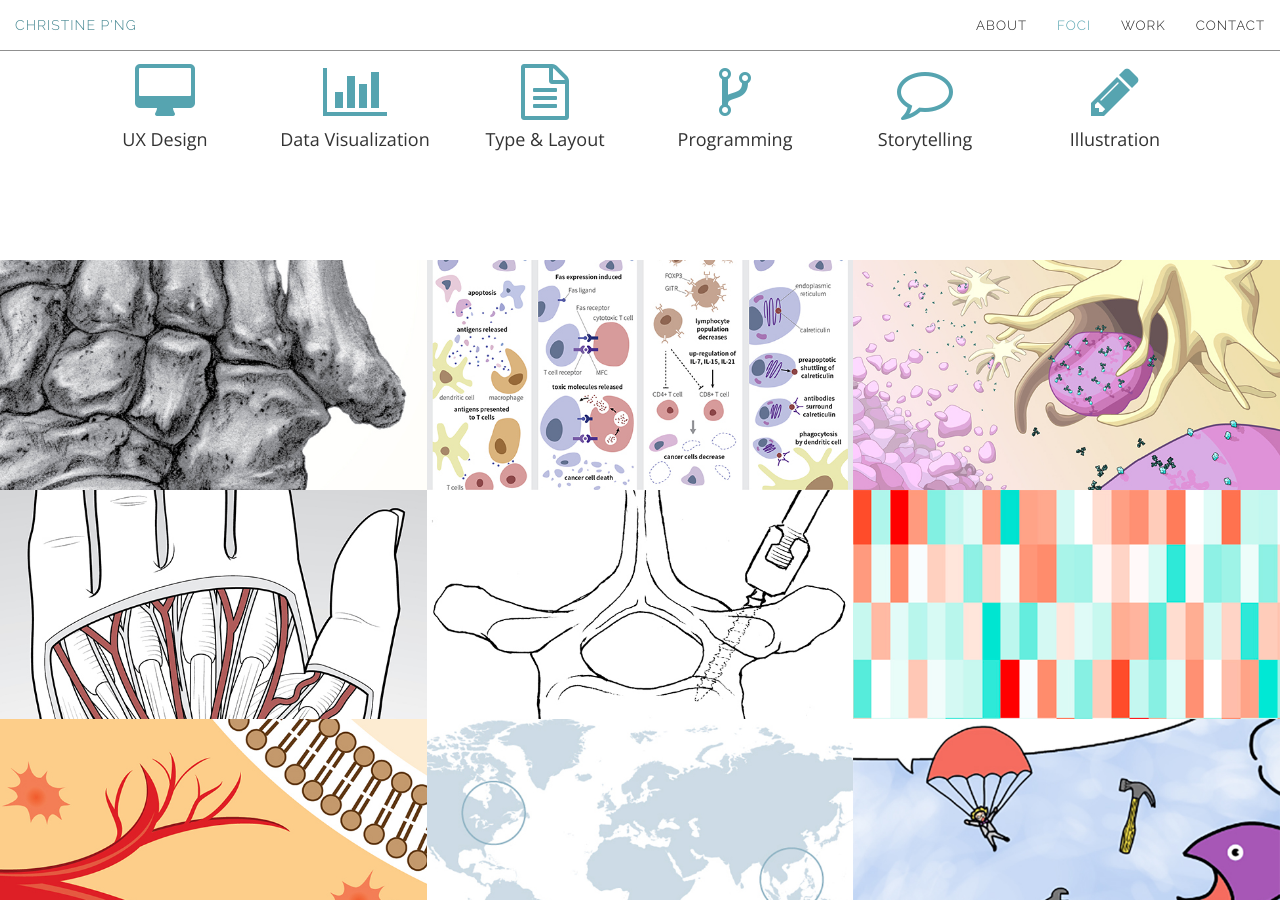
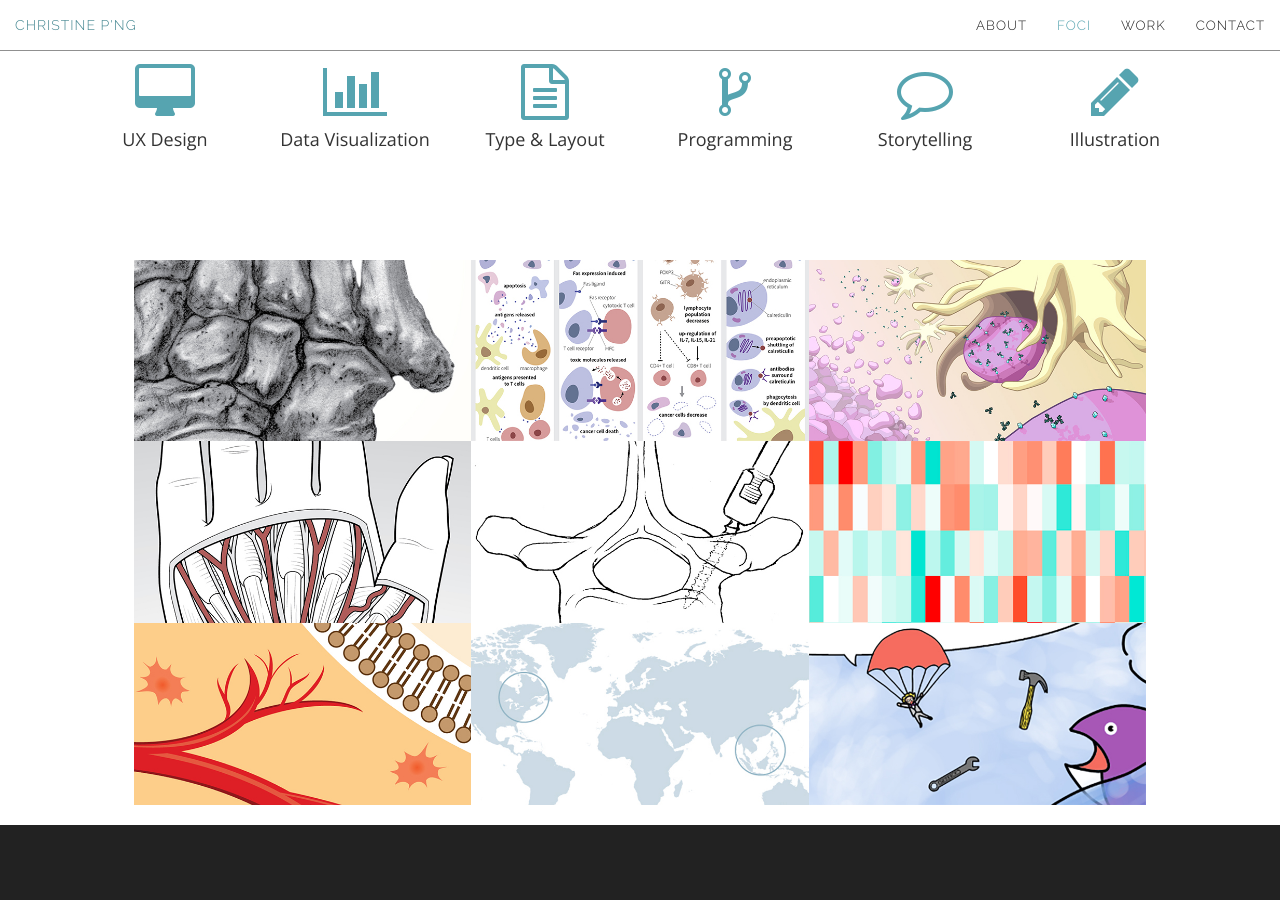
Before and after one commit to chspng/christinepng.ca, a Jekyll site: the page built from index.html, in a window 1280 px wide and 900 px high, scrolled down 1448 px. Built offline with Jekyll 4.4.1, drawn with Linux system fonts in a browser that asks for light colours.

Commit message:
Added white space margins surrounding portfolio

```diff
--- a/_includes/portfolio.html
+++ b/_includes/portfolio.html
@@ -1,6 +1,6 @@
 <section class="no-padding" id="portfolio">
     <div class="container-fluid">
-        <div class="row no-gutter">
+        <div class="row no-gutter col-lg-10 col-lg-offset-1">
             <div class="col-lg-4 col-sm-6">
                 <a href="project-bonesofthefoot" class="portfolio-box">
                     <img src="img/portfolio/thumbnail-footbones-alt1.jpg" class="img-responsive" alt="">
@@ -16,7 +16,6 @@
                     </div>
                 </a>
             </div>
-
             <div class="col-lg-4 col-sm-6">
                 <a href="project-anthracycline2D" class="portfolio-box">
                     <img src="img/portfolio/thumbnail-immuno2d.jpg" class="img-responsive" alt="">
@@ -152,3 +151,4 @@
         </div>
     </div>
 </section>
+<br>
```
